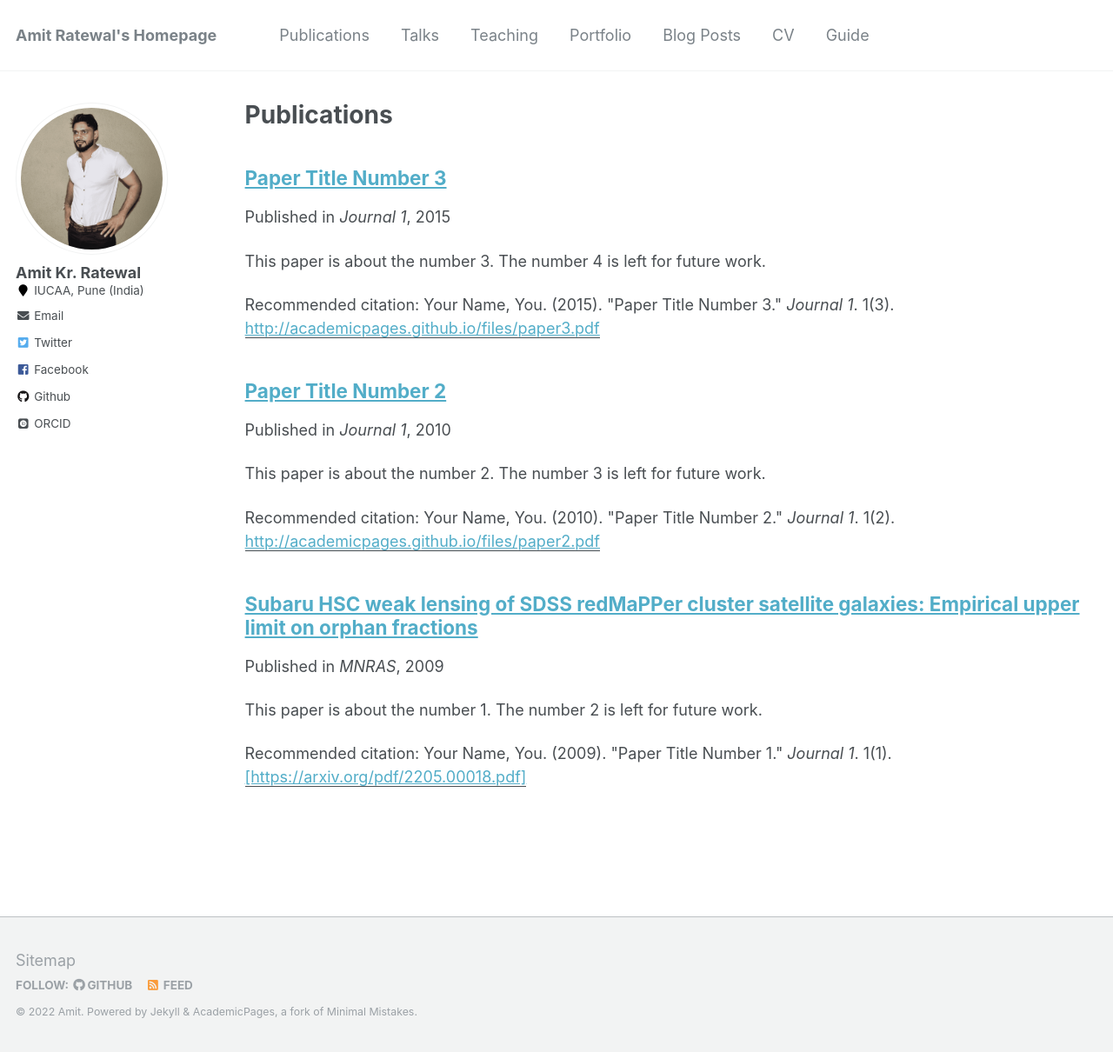
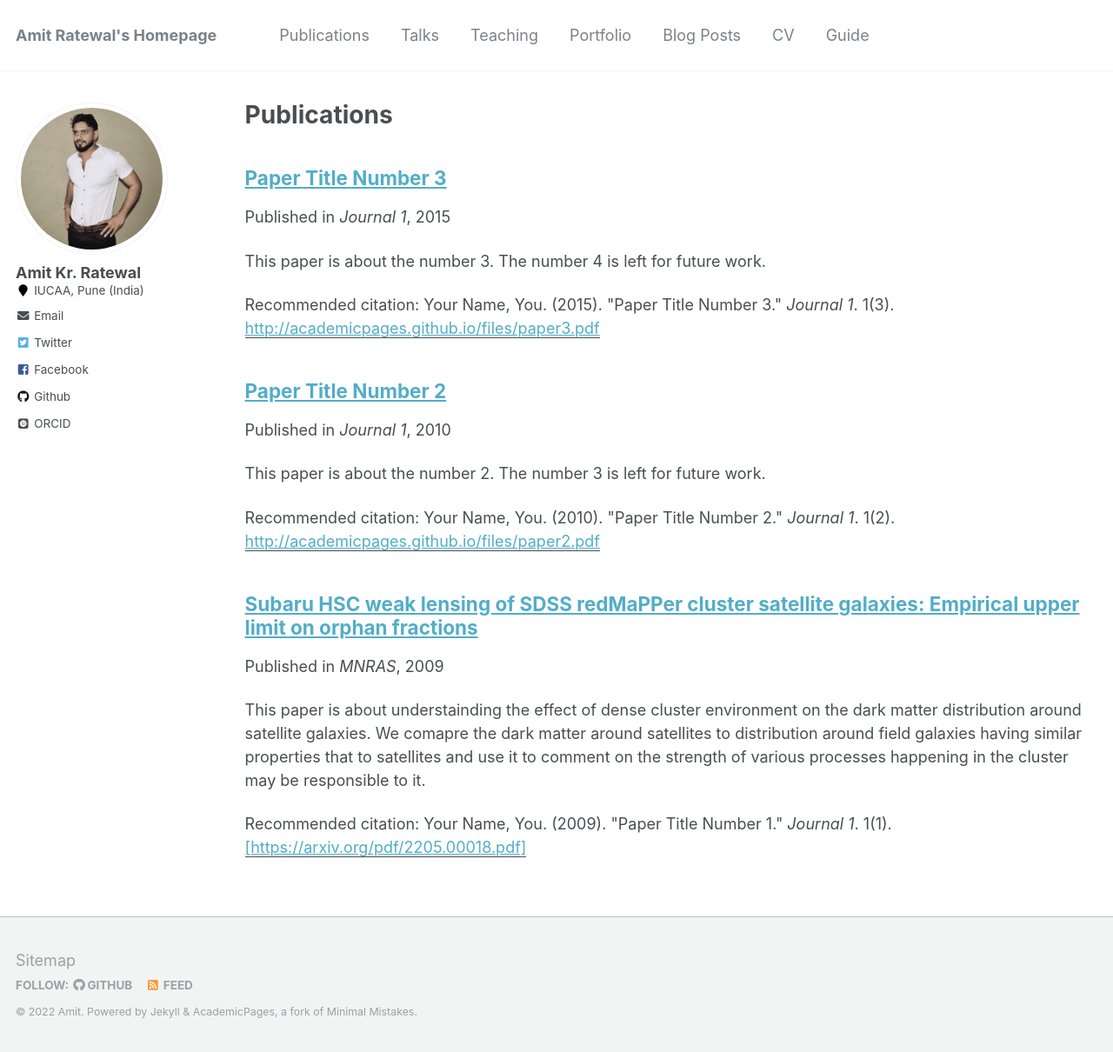
Before and after one commit to ratewalamit/ratewalamit.github.io, a Jekyll site: the page built from _pages/publications.md, in a window 1280 px wide and 1210 px high. Shown: the whole window at 87% size. Built offline with Jekyll 4.4.1, drawn with Linux system fonts in a browser that asks for light colours; some web fonts are replaced.

Commit message:
Update 2009-10-01-paper-title-number-1.md

```diff
--- a/_publications/2009-10-01-paper-title-number-1.md
+++ b/_publications/2009-10-01-paper-title-number-1.md
@@ -2,7 +2,7 @@
 title: "Subaru HSC weak lensing of SDSS redMaPPer cluster satellite galaxies: Empirical upper limit on orphan fractions"
 collection: publications
 permalink: /publication/2009-10-01-paper-title-number-1
-excerpt: 'This paper is about the number 1. The number 2 is left for future work.'
+excerpt: 'This paper is about understainding the effect of dense cluster environment on the dark matter distribution around satellite galaxies. We comapre the dark matter around satellites to distribution around field galaxies having similar properties that to satellites and use it to comment on the strength of various processes happening in the cluster may be responsible to it.'
 #date: 2009-10-01
 venue: 'MNRAS'
 paperurl: '[https://arxiv.org/pdf/2205.00018.pdf]'
```
